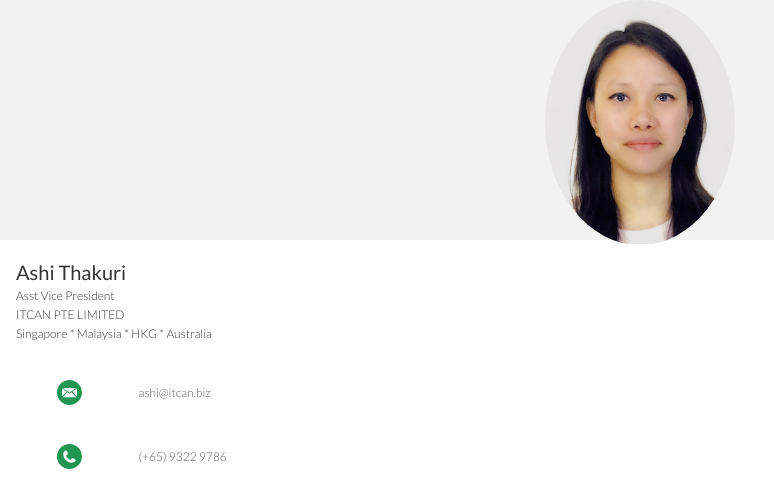
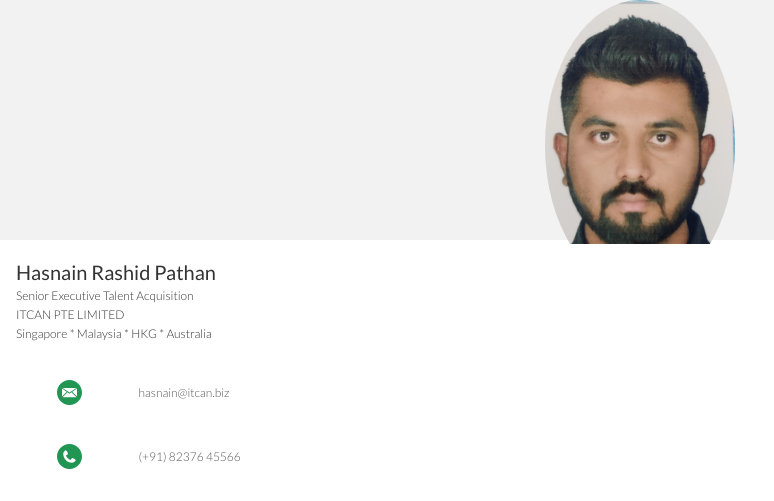
Before and after one commit to ITCANNAMECARD/Hasnain-Pathan, a plain HTML site: page index.html in a window 1280 px wide. Shown: the top 501 px of the page, 0-774 px from the left. Drawn offline with Linux system fonts and the light colour scheme; a web font is replaced by a local one.

Commit message:
Update index.html

```diff
--- a/index.html
+++ b/index.html
@@ -14,7 +14,7 @@
 			<div class="row">
 				<div class="col"></div>
 				<div class="col is-5">
-					<img class="profile-pic" src="WeChat Image_20201210151257.jpg" alt="Profile Picture">
+					<img class="profile-pic" src="Hasnain Pathan.jpg" alt="Profile Picture">
 				</div>
 				<div class="col"></div>
 			</div>
@@ -25,8 +25,8 @@
 		<div class="container">
 			<div class="row name-title-company">
 				<div class="col is-6">
-					<p class="text-name">Ashi Thakuri</p>
-					<p class="text-title-company">Asst Vice President</p>
+					<p class="text-name">Hasnain Rashid Pathan</p>
+					<p class="text-title-company">Senior Executive Talent Acquisition</p>
 					<p class="text-title-company">ITCAN PTE LIMITED</p>
 					<p class="text-title-company">Singapore	*	Malaysia	*	HKG	*	Australia
 				</div>
@@ -38,14 +38,14 @@
 	</section>
 
 	<section class="bg-color-white secondary-info">
-		<a href="mailto:ashi@itcan.biz">
+		<a href="mailto:hasnain@itcan.biz">
 			<div class="container">
 				<div class="row detail">
 					<div class="col">
 						<img src="assets/icon-email.svg" alt="Email Icon"">
 					</div>
 					<div class="col is-8">
-						<p class="text-detail">ashi@itcan.biz</p>
+						<p class="text-detail">hasnain@itcan.biz</p>
 					</div>
 					<div class="col">
 						<img src="assets/right-arrow.svg" alt="Right Arrow" height="50%" width="40%">
@@ -56,14 +56,14 @@
 	</section>
 
 	<section class="bg-color-white secondary-info">
-		<a href="tel:+6593229786">
+		<a href="tel:+918237645566">
 			<div class="container">
 				<div class="row detail">
 					<div class="col">
 						<img src="assets/icon-phone.svg" alt="Phone Icon"">
 					</div>
 					<div class="col is-8">
-						<p class="text-detail">(+65) 9322 9786</p>
+						<p class="text-detail">(+91) 82376 45566</p>
 					</div>
 					<div class="col">
 						<img src="assets/right-arrow.svg" alt="Right Arrow" height="50%" width="40%">
```
